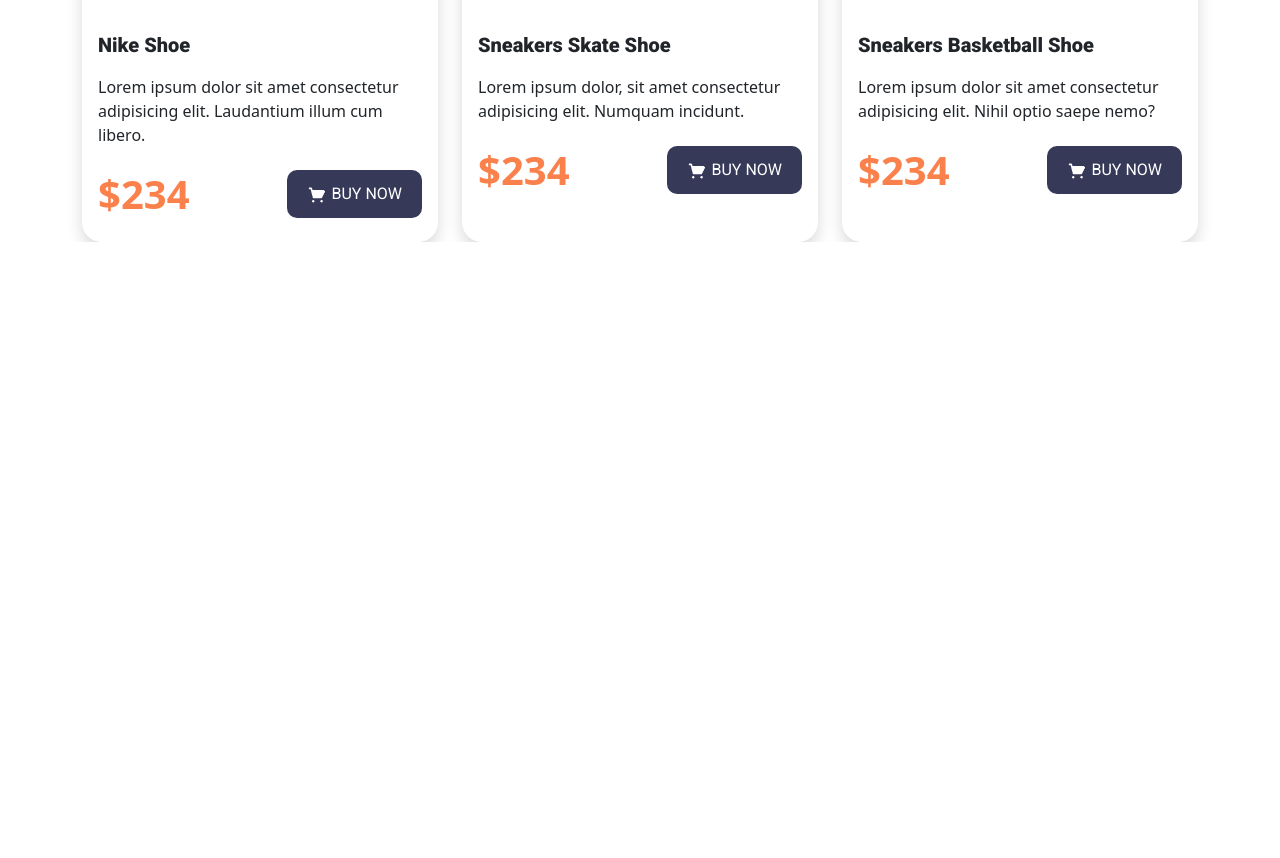
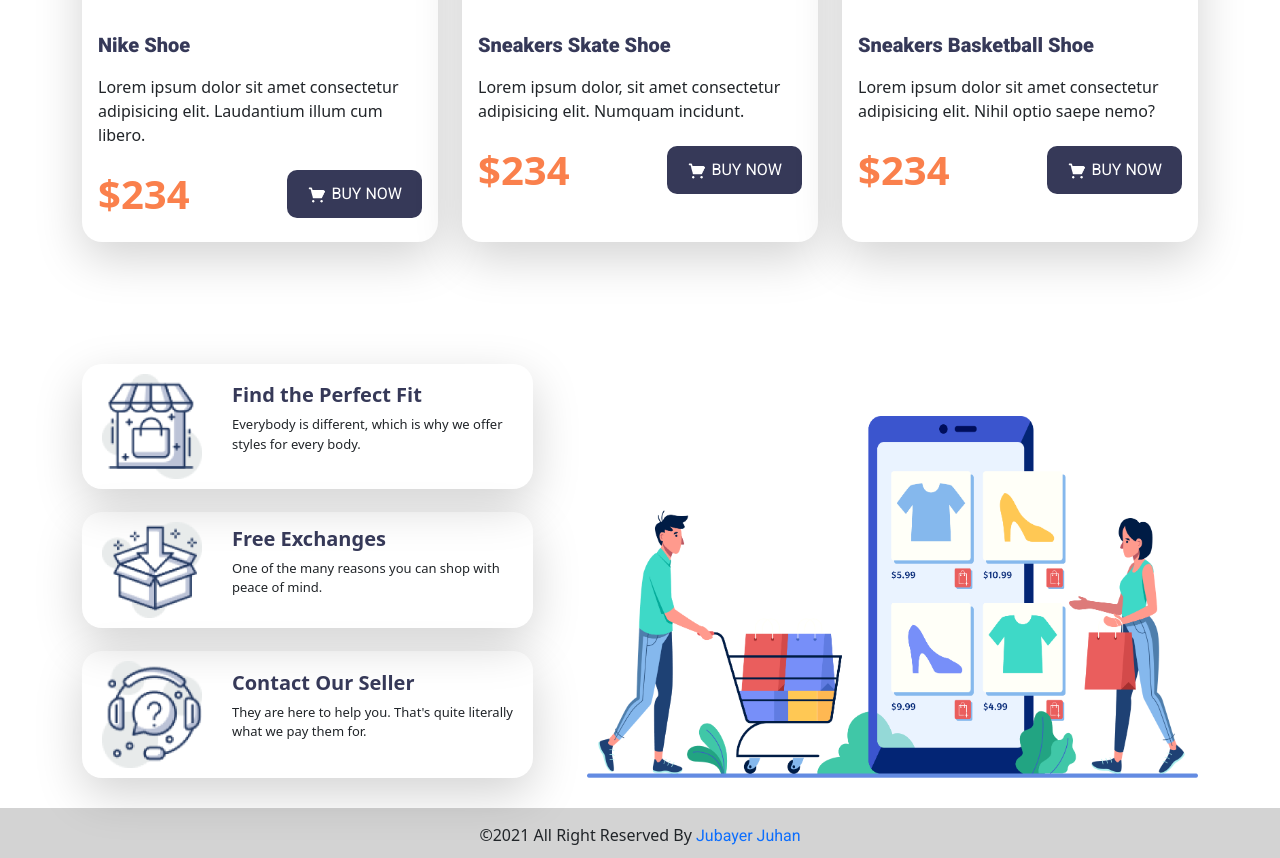
Before and after one commit to jubayerjuhan/Shoe_Website_Landingpage, a plain HTML site: page index.html in a window 1280 px wide. Shown: the part 1817-2675 px from the top of the page. Before the commit the page ends 2059 px from the top, so only its background shows below. Drawn offline with nearby package versions, Linux system fonts and the light colour scheme.

Commit message:
I Guess This Is Completed

```diff
--- a/index.html
+++ b/index.html
@@ -17,7 +17,7 @@
 
 </head>
 <body>
-   <!--Nav Will Be Added Here-->
+   <!--Nav Will Be Added Here Later or Maybe Added Now -- Juhan-->
 
 <section class="pink">
     <header class="container">
@@ -31,7 +31,7 @@
               </button>
               <div class=" justify-content-end collapse navbar-collapse" id="navbarNavAltMarkup">
                 <div class="navbar-nav">
-                  <a class="nav-link active" aria-current="page" href="#">Home</a>
+                  <a class="nav-link" aria-current="page" href="#">Home</a>
                   <a class="nav-link" href="#">Product</a>
                   <a class="nav-link" href="#">About Us</a>
                   <a class="nav-link" href="#">Contact Us</a>
@@ -65,7 +65,7 @@
 <section class="container casual-shoes mt-5">
     <div class="row row-cols-1 row-cols-md-3 g-4">
         <div class="col">
-          <div class="card shadow h-100">
+          <div class="card shadow-lg-lg h-100">
                 <div class="card-img-container">
                     <img src="Photos/image 5.png" class="card-img-top" alt="...">
                 </div>
@@ -84,7 +84,7 @@
 
 
         <div class="col">
-            <div class="card shadow h-100">
+            <div class="card shadow-lg-lg h-100">
                   <div class="card-img-container">
                       <img src="Photos/Daco_1703273 1.png" class="card-img-top" alt="...">
                   </div>
@@ -103,7 +103,7 @@
 
 
         <div class="col">
-          <div class="card shadow h-100">
+          <div class="card shadow-lg h-100">
                 <div class="card-img-container">
                     <img src="Photos/pngegg 1.png" class="card-img-top" alt="...">
                 </div>
@@ -127,7 +127,7 @@
 <section class="container formal-shoes mt-5">
     <div class="row row-cols-1 row-cols-md-3 g-4">
         <div class="col">
-          <div class="card shadow h-100">
+          <div class="card shadow-lg h-100">
                 <div class="card-img-container">
                     <img src="Photos/Mask Group.png" class="card-img-top" alt="...">
                 </div>
@@ -146,7 +146,7 @@
 
 
         <div class="col">
-            <div class="card shadow h-100">
+            <div class="card shadow-lg h-100">
                   <div class="card-img-container">
                       <img src="Photos/Rectangle 38.png" class="card-img-top" alt="...">
                   </div>
@@ -165,7 +165,7 @@
 
 
         <div class="col">
-          <div class="card shadow h-100">
+          <div class="card shadow-lg h-100">
                 <div class="card-img-container">
                     <img src="Photos/Rectangle 39.png" class="card-img-top" alt="...">
                 </div>
@@ -182,6 +182,54 @@
         </div>
 </section>
 
+<section class="container idk">
+    <div class="row align-items-end">
+        <div class="col-md-5">
+        <div class="d-flex flex-column justify-content-center align-items-end">
+                <div class="main-card shadow-lg">
+                    <div class="card-inner d-flex align-items-center">
+                        <img class="img-fluid" src="/Logo, Icon/image 12.png" alt="" height="100px" width="100px">
+                        <div class="card-texts">
+                            <h4>Find the Perfect Fit</h4>
+                            <p>Everybody is different, which is why we offer styles for every body.</p>
+                        </div>
+                    </div>
+                </div>
+
+                <div class="main-card shadow-lg">
+                    <div class="card-inner d-flex align-items-center">
+                        <img class="img-fluid" src="/Logo, Icon/image 13.png" alt="" height="100px" width="100px">
+                        <div class="card-texts">
+                            <h4>Free Exchanges</h4>
+                            <p>One of the many reasons you can shop with peace of mind.</p>
+                        </div>
+                    </div>
+                </div>
+
+                <div class="main-card shadow-lg">
+                    <div class="card-inner d-flex align-items-center">
+                        <img class="img-fluid" src="/Logo, Icon/image 14.png" alt="" height="100px" width="100px">
+                        <div class="card-texts">
+                            <h4>Contact Our Seller</h4>
+                            <p>They are here to help you. That's quite literally what we pay them for.</p>
+                        </div>
+                    </div>
+                </div>
+            </div>
+        </div>
+
+        <div class="col-md-7 justify-content-center align-items-center">
+            <img class="men-and-women img-fluid" src="/Logo, Icon/XMLID 1.png" alt="" srcset="">
+        </div>
+    </div>
+</section>
+
+
+<footer>
+    <div class="footer">
+        &copy;2021 All Right Reserved By <a href="www.facebook.com/babayaga.23.58">Jubayer Juhan</a>
+    </div>
+</footer>
 
 
 <script src="https://cdn.jsdelivr.net/npm/bootstrap@5.0.0-beta1/dist/js/bootstrap.bundle.min.js" integrity="sha384-ygbV9kiqUc6oa4msXn9868pTtWMgiQaeYH7/t7LECLbyPA2x65Kgf80OJFdroafW" crossorigin="anonymous"></script>
--- a/style.css
+++ b/style.css
@@ -55,6 +55,7 @@ a{
 .card-title{
     font-family: 'roboto', sans-serif;
     font-weight: 900;
+    color: #363958;
     padding-bottom: 10px;
 }
 
@@ -62,5 +63,54 @@ a{
     background-color: #363958;
     padding: 12px 20px;
     border-radius: 10px;
+}
+
+.main-card{
+    margin-top: 5%;
+    border-radius: 20px;
+}
+
+.main-card h4{
+    font-size: 20px;
+    font-weight: 700;
+    font-family: 'Roboto' sans-serif;
+    color: #363958;
 
 }
+
+.main-card p{
+    font-size: 13px;
+}
+
+.card-inner{
+    padding: 10px 20px;
+
+}
+.card-texts{
+    padding-left: 30px ;
+}
+
+.men-and-women{
+    padding-left: 30px;
+    padding-top: 20px;
+}
+
+.idk{
+    margin-top: 100px;
+}
+
+footer{
+    margin-top: 30px;
+    background-color: lightgray;
+    height: 50px;
+    text-align: center;
+    justify-content: center;
+    padding: 15px;
+}
+
+.nav-link{
+    margin-left: 50px;
+    font-size: 15px;
+    font-family: sans-serif;
+    font-weight: bold;
+}
```
